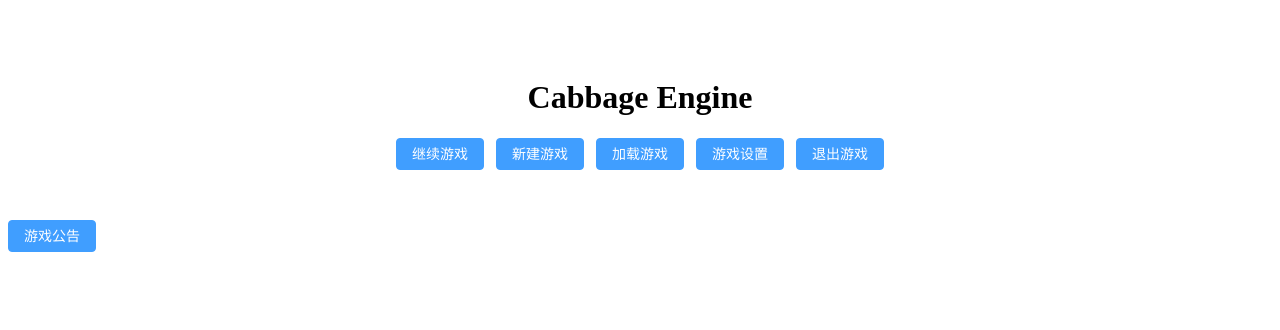
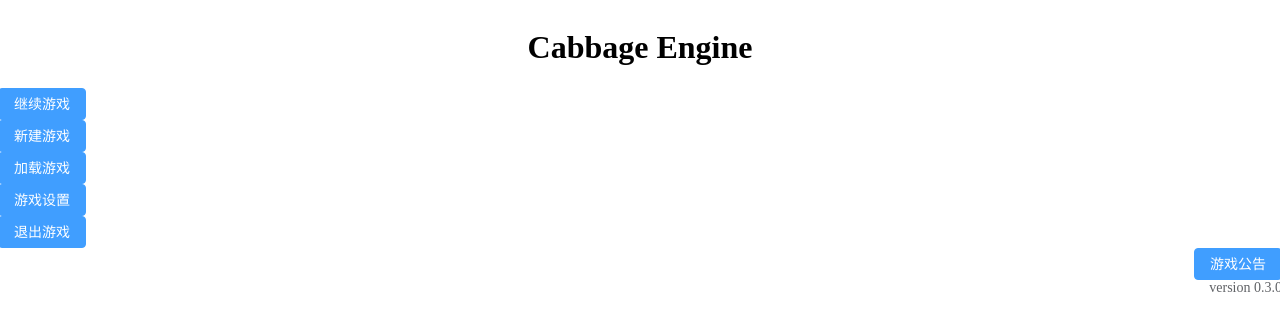
Before and after one commit to WonkaHHH/First-Vue, a Vue app: page / in a window 1280 px wide. Shown: the top 330 px of the page. Built offline with nearby package versions, Linux system fonts and the light colour scheme.

Commit message:
整理layout

```diff
--- a/src/views/WelcomePage.vue
+++ b/src/views/WelcomePage.vue
@@ -1,14 +1,16 @@
 <template>
-  <div class="home">
+
+  <el-row :gutter="20" justify="center" align="center">
     <h1>Cabbage Engine</h1>
-    <el-button type="primary" @click="goToSecondPage">继续游戏</el-button>
-    <el-button type="primary" @click="goToSecondPage">新建游戏</el-button>
-    <el-button type="primary" @click="goToSecondPage">加载游戏</el-button>
-    <el-button type="primary">游戏设置</el-button>
-    <el-button type="primary">退出游戏</el-button>
-  </div>
+  </el-row>
 
-  <div>
+  <el-row :gutter="20" justify="start" align="center"> <el-button type="primary" @click="goToSecondPage">继续游戏</el-button> </el-row>
+  <el-row :gutter="20" justify="start" align="center"> <el-button type="primary" @click="goToSecondPage">新建游戏</el-button> </el-row>
+  <el-row :gutter="20" justify="start" align="center"> <el-button type="primary" @click="goToSecondPage">加载游戏</el-button> </el-row>
+  <el-row :gutter="20" justify="start" align="center"> <el-button type="primary">游戏设置</el-button> </el-row>
+  <el-row :gutter="20" justify="start" align="center"> <el-button type="primary">退出游戏</el-button> </el-row>
+
+  <el-row :gutter="20" justify="end" align="center">
   <el-button type="primary" @click="dialogVisible = true">游戏公告</el-button>
   <el-dialog v-model="dialogVisible" title="游戏公告" width="500" draggable>
     <span>内容内容内容内容</span>
@@ -19,12 +21,18 @@
       </div>
     </template>
   </el-dialog>
-  </div>
+  </el-row>
+
+  <el-row :gutter="20" justify="end" align="center">
+    <el-text>version 0.3.0</el-text>
+  </el-row>
 
 </template>
 
 
+
 <script>
+
 import { useRouter } from 'vue-router';
 import { ref } from 'vue';
 
@@ -44,11 +52,5 @@ export default {
     return { goToSecondPage, dialogVisible, openDialog }; // 返回响应式数据和方法
   },
 };
+
 </script>
-
-<style>
-.home {
-  text-align: center;
-  padding: 50px;
-}
-</style>
```
